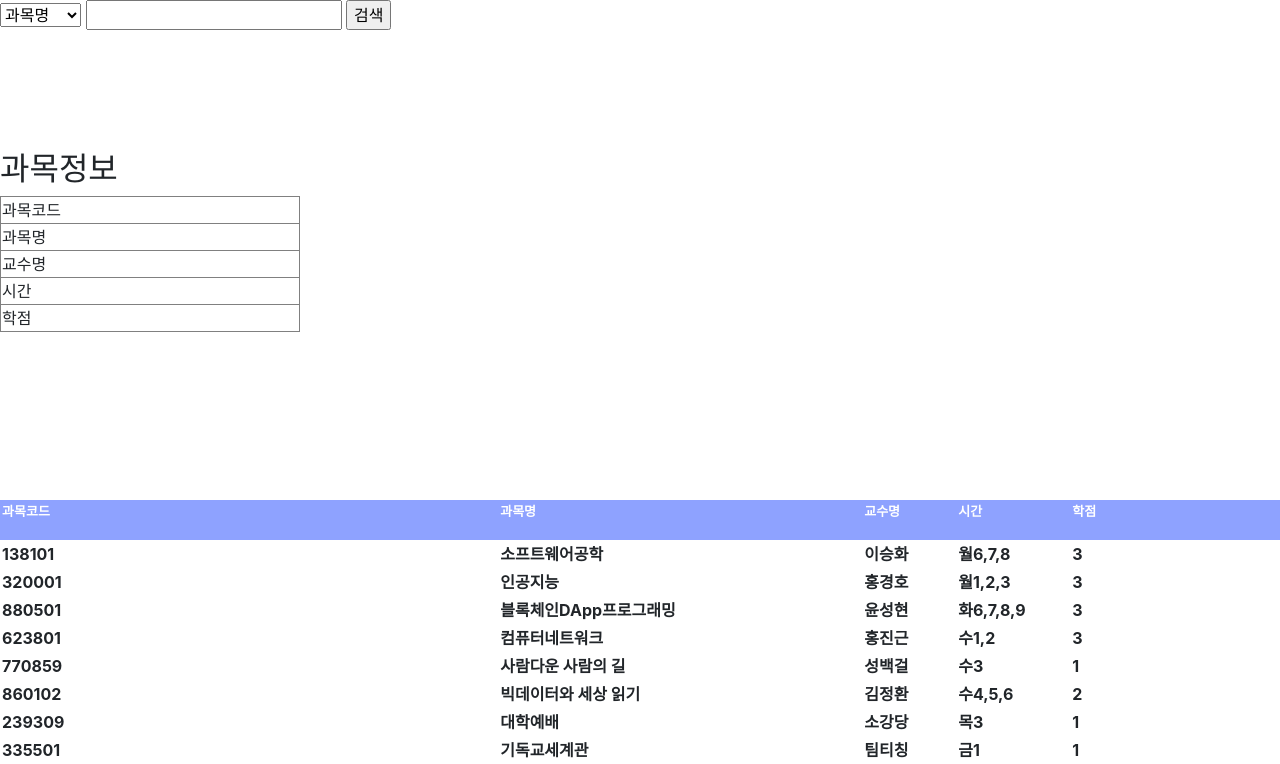
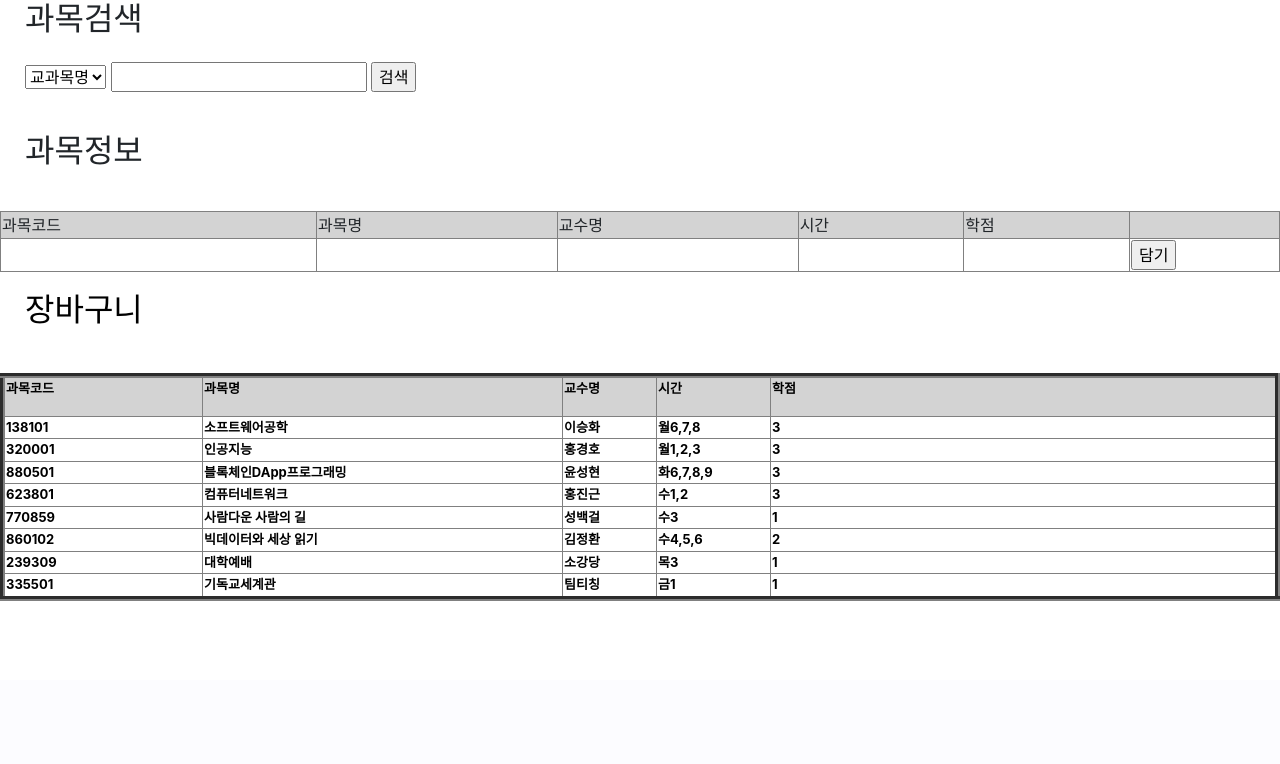
Before and after one commit to davidkim97/Softwear_TeamProject, a Django app: template mysite/SyllaPro/templates/main3.html in a window 1280 px wide. Shown: the part 120-884 px from the top of the page. After the commit the page ends 721 px from the top, so only its background shows below. Run offline with Django 3.2, Linux system fonts and the light colour scheme; the template is opened without the code that fills it: values that come from a table or form of the project are taken from there, others are empty; data comes from the database, SQL or seed files in the repository; some libraries are stand-ins or nearby versions.

Commit message:
11-27 12:38am

```diff
--- a/mysite/SyllaPro/templates/main3.html
+++ b/mysite/SyllaPro/templates/main3.html
@@ -42,62 +42,86 @@ ho
 
  </nav>
 
+<ul class="row">
+<h2>과목검색</h2>
+</ul>
+
 <div class="divSearch">
+<ul class="row">
 <form name="frmSearch" method="post" action="pdList.jsp">
    <select name="condition">
-		<option value="pdName" >과목명</option>
-		<option value="price">교수님명</option>
+      <option value="pdName" >교과목명</option>
+
    </select>
    <input type="text" name="keyword" title="검색어 입력">
    <input type="submit" value="검색">
+
    </form>
-</div>
+
+</ul>
 <table width="300"border="2"  style="position:fixed;left:50px; top:200px;">
-<br/><br/><br/><br/><br/>
 
-<h2>과목정보</h2>
-	<table border="1" width="300">
-		<tr>
-			<td>과목코드</td>
-
-		</tr>
-		<tr>
-			<td>과목명</td>
-
-		</tr>
-		<tr>
-			<td>교수명</td>
-
-		</tr>
-		<tr>
-			<td>시간</td>
-
-		</tr>
-        <tr>
-			<td>학점</td>
-
-		</tr>
-	</table>
-
+<!-- 과목 검색, 교과목명, 과목번호 별 검색 가능 / 교과목명 pdName/ 과목번호 num / action pdList.jsp -->
 
 <br/>
 
 
+<ul class="row">
+<h2>과목정보</h2>
+</ul>
+<ul class="row">
+   <table border="1" width="100%">
+      <tr nowrap bgcolor="lightgrey"><p><font
+                         size="2" color=black>
+         <td>과목코드</td>
+         <td>과목명</td>
+         <td>교수명</td>
+         <td>시간</td>
+         <td>학점</td>
+         <td width="150"></br></td>
 
+      </tr>
 <tr>
-        <td bgcolor="black"><table border="0" cellpadding="2" cellspacing="1"
+
+         <td><br/>
+   </td>
+         <td><br/>
+   </td>
+         <td> <br/>
+  </td>
+         <td><br/>
+   </td>
+         <td><br/>
+
+<td width="150"> <input type="submit" value="담기">
+  </td>
+
+      </tr>
+
+   </table>
+</ul>
+<!-- 과목정보 부분 / 가져올 DB가 아직 없어 임의로 빈칸으로 두었습니다. 담기버튼으로 장바구니에 추가 -->
+
+<br/>
+
+<ul class="row">
+ <h2>장바구니</h2>
+</ul>
+   <br/>
+   <tr>
+        <td bgcolor="black"><table border="5" cellpadding="1" cellspacing="1"
              width="100%">
                 <tr>
-                    <th align="center" nowrap bgcolor="#8EA2FF"><p><font
-                         size="2" color=white>과목코드</font></th>
-                    <th width="364" align="center" nowrap bgcolor="#8EA2FF"><p><font
-                         size="2" color=white>과목명</font></th>
-                    <th width="94" align="center" nowrap bgcolor="#8EA2FF"><p><font
-                         size="2" color=white>교수명</font></th>
-                    <th width="114" align="center" nowrap bgcolor="#8EA2FF"><p><font
-                         size="2" color=white>시간</font></th>
-                    <th align="center" nowrap bgcolor="#8EA2FF"><p><font
-                         size="2" color=white>학점</font></th>
+                    <th width="200" nowrap bgcolor="lightgrey"><p><font
+                         size="2" color=black>과목코드</font></th>
+                    <th width="360" align="center" nowrap bgcolor="lightgrey"><p><font
+                         size="2" color=black>과목명</font></th>
+                    <th width="94" align="center" nowrap bgcolor="lightgrey"><p><font
+                         size="2" color=black>교수명</font></th>
+                    <th width="114" align="center" nowrap bgcolor="lightgrey"><p><font
+                         size="2" color=black>시간</font></th>
+                    <th align="center" nowrap bgcolor="lightgrey"><p><font
+                         size="2" color=black>학점</font></th>
                 </tr>
             {% for Subject in basketdata %}
             <tr>
@@ -111,13 +135,6 @@ ho
 
 
 
-	</nav>
-<br>
-</br>
-<br>
-</br>
-<br>
-</br>
 
    <script src="https://code.jquery.com/jquery-3.1.1.min.js"></script>
    <script src="js/bootstrap.js"></script>
--- a/mysite/SyllaPro/templates/navbar.html
+++ b/mysite/SyllaPro/templates/navbar.html
@@ -41,7 +41,7 @@
 
 
           {% if user.is_authenticated %}
-          <a class="nav-link" href="login">{{ user_id }} (admin)</a>
+          <a class="nav-link" href="login">{{ user_id }}(admin)</a>
           {% else %}
           <a class="nav-link" href="index"></a>
           {% endif %}
--- a/mysite/SyllaPro/views.py
+++ b/mysite/SyllaPro/views.py
@@ -4,7 +4,9 @@ from django.contrib.auth import authenticate, login
 from django.shortcuts import redirect
 from .models import Subject
 
+
 # Create your views here.
+
 
 def login_view(request):
     if request.method == "POST":
@@ -27,4 +29,5 @@ def timetable_view(request):
 def basket_view(request):
     basketdata = Subject.objects.all()
     context = {'basketdata':basketdata}
-    return render(request, "main3.html", context)
+
+    return render(request, "main3.html", context, {'basketdata':basketdata})
```
Lines whose indentation alone changed are shown as unchanged.
